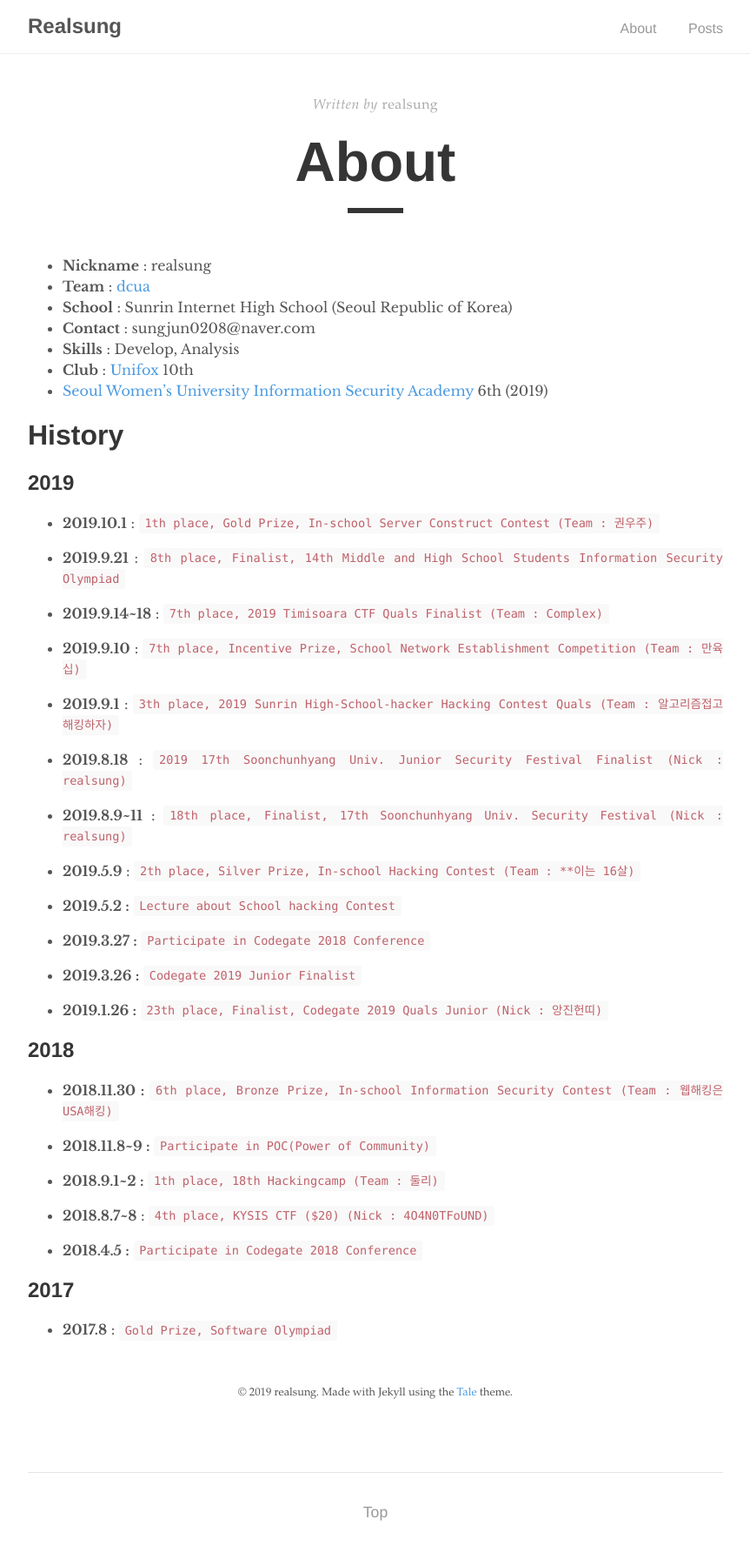
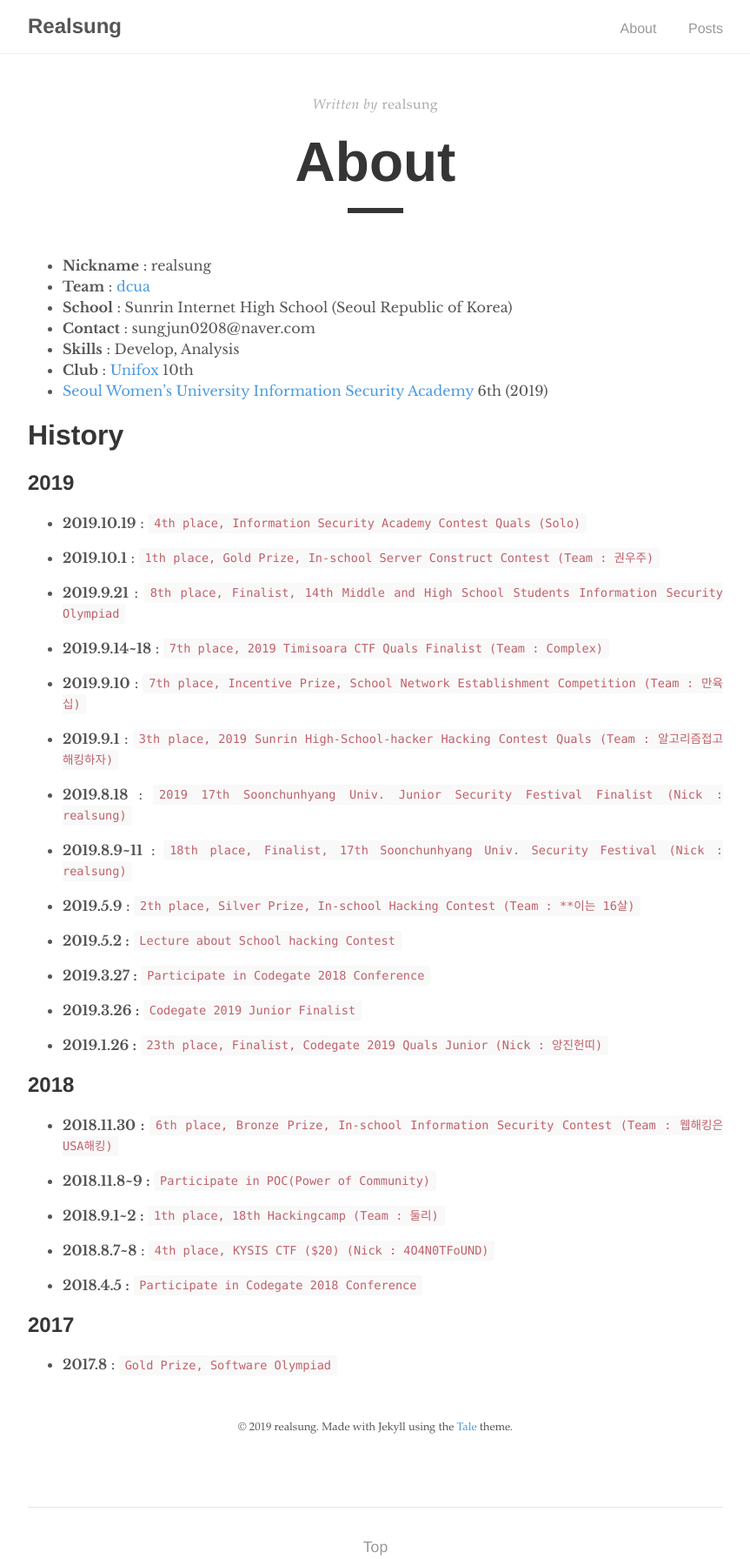
Before and after one commit to realsung/realsung.github.io_backup, a Jekyll site: the page built from about.md, in a window 1280 px wide. Shown: the whole page at 87% size, without its empty margins (208-1071 px from the left). Built offline with Jekyll 4.4.1, drawn with Linux system fonts in a browser that asks for light colours; before the commit the page ends 1752 px from its top, so only the background shows below that.

Commit message:
update about

```diff
--- a/about.md
+++ b/about.md
@@ -15,6 +15,8 @@ permalink: /about/
 
 <h1>History</h1>
 ## 2019
+
+* __2019.10.19__ : `4th place, Information Security Academy Contest Quals (Solo) `
 
 * __2019.10.1__ : `1th place, Gold Prize, In-school Server Construct Contest (Team : 권우주)`
 
```
